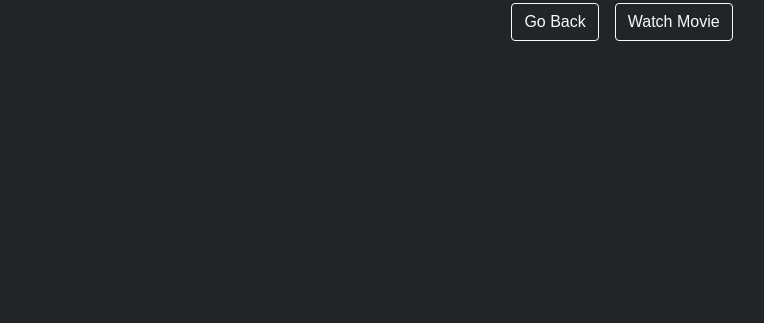
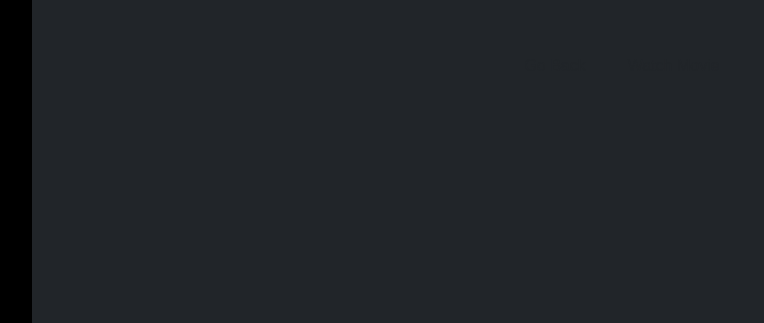
Before and after one commit to alqassabz/IMZTV, a Node server app: template views/movie/detail.ejs in a window 1280 px wide. Shown: the part 477-800 px from the top of the page, without its empty margins (18-782 px from the left). Run offline with Node 20, Linux system fonts and the light colour scheme; the template is opened without the code that fills it: most values are stand-ins (such as "Sample title", 1, 10 or a date in 2020); some libraries are stand-ins or nearby versions.

Commit message:
resolved id issue

```diff
--- a/views/layout.ejs
+++ b/views/layout.ejs
@@ -23,7 +23,9 @@
         <div class="menu-container">
             <ul class="menu-list">
                <a class="noStyle" href="/"><li class="menu-list-item active">Home</li></a>
+              <% if (user) { %>
                <a href="/user/update?id=<%= user._id %>" class="noStyle" ><li class="menu-list-item ">Profile</li></a>
+               <% } %>
 
                <% if (user) { %>
                 <% if(user.email==="zara.qassab@gmail.com" ||  user.email === 'sayedmohamed11577@gmail.com' || user.email === "isa.al.eid@gmail.com") { %>
--- a/views/movie/detail.ejs
+++ b/views/movie/detail.ejs
@@ -23,8 +23,8 @@
     </div>
     <br><br>
     <div class="inline">
-        <a class="btn btn-outline-light" href="/">Go Back</a>&emsp;
-        <a class="btn btn-outline-light" href="/movie/video?id=<%=id %>">Watch Movie</a>
+        <a class="btn btn-outline-dark" href="/">Go Back</a>&emsp;
+        <a class="btn btn-outline-dark" href="/movie/video?id=<%=id %>">Watch Movie</a>
       </div>
 </body>
 </html>
```
